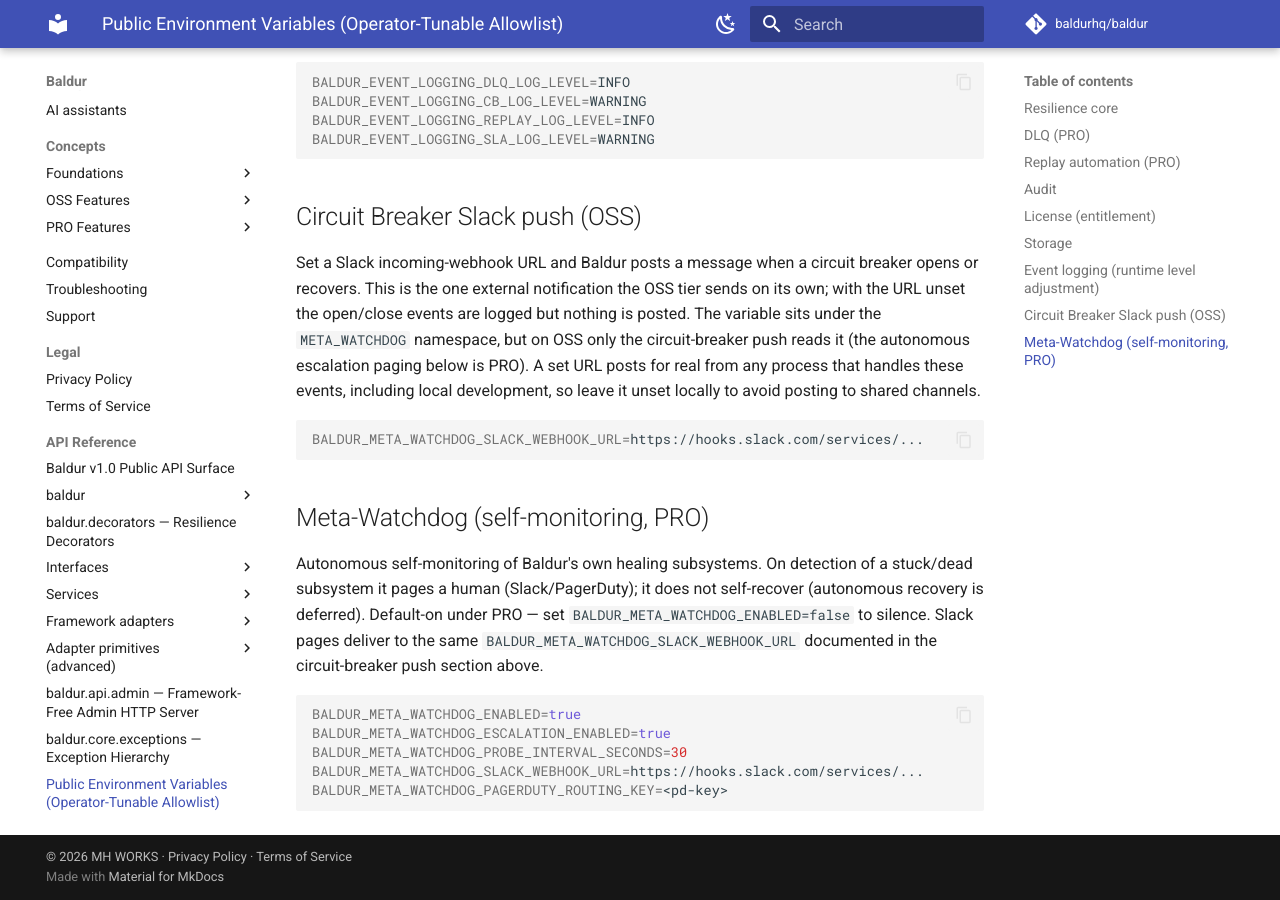
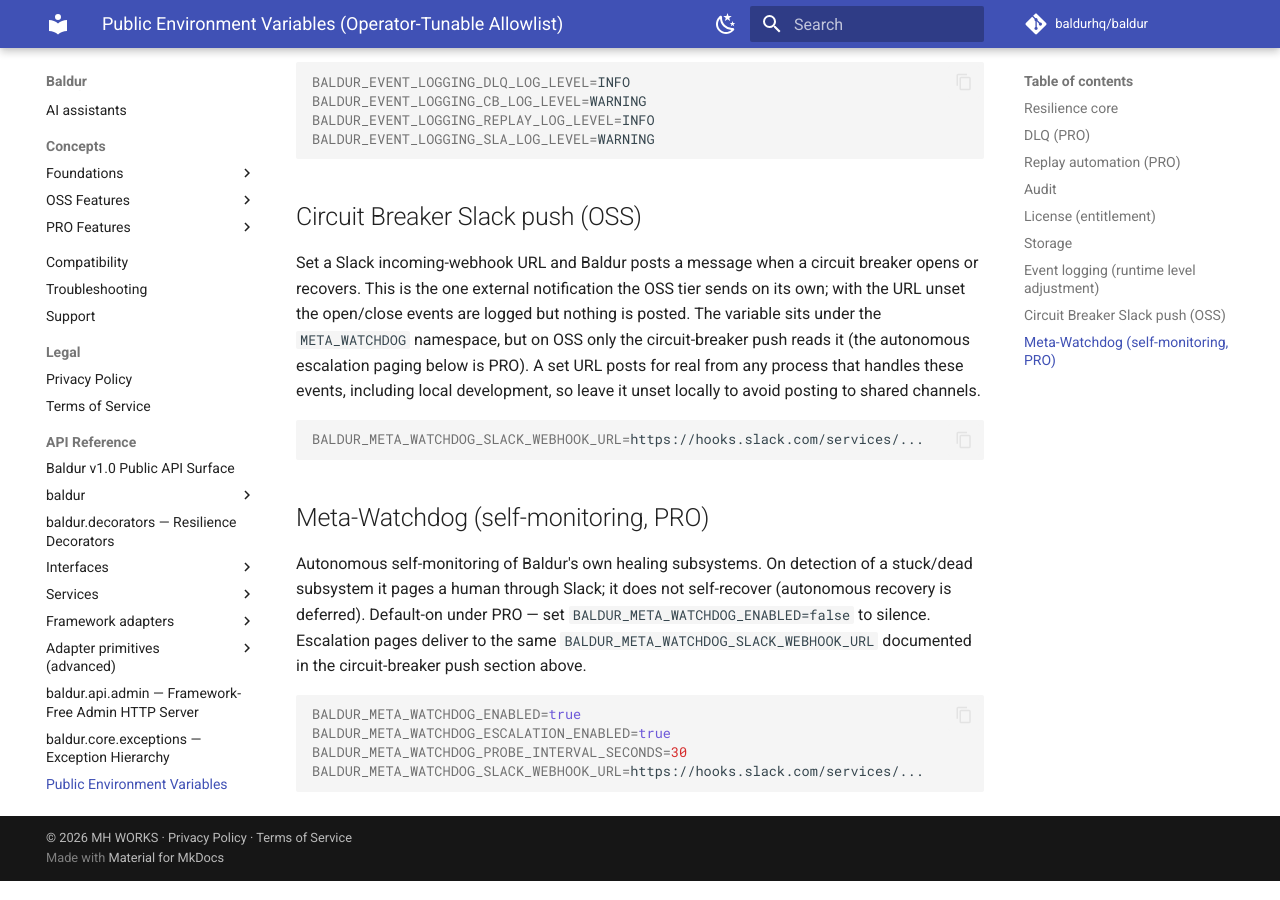
Before and after one commit to baldurhq/baldur, an MkDocs documentation site: the page built from docs/reference/env-vars.md, in a window 1280 px wide and 900 px high, scrolled down 2687 px. Built offline with MkDocs 1.6.1 and Material for MkDocs 9.7.7, drawn with Linux system fonts in a browser that asks for light colours; comment, search, counter and statistics services are not loaded.

Commit message:
docs(meta-watchdog): document Slack as the escalation channel
Escalation paging is verified end-to-end against Slack only. Drop the
PagerDuty mentions from the operator-facing guidance (concept guide,
env-var reference, escalation runbook) so the docs describe the
verified delivery path.

Co-Authored-By: Claude Fable 5 <noreply@anthropic.com>

````diff
--- a/docs/reference/env-vars.md
+++ b/docs/reference/env-vars.md
@@ -143,10 +143,10 @@ BALDUR_META_WATCHDOG_SLACK_WEBHOOK_URL=https://hooks.slack.com/services/...
 ## Meta-Watchdog (self-monitoring, PRO)
 
 Autonomous self-monitoring of Baldur's own healing subsystems. On detection
-of a stuck/dead subsystem it pages a human (Slack/PagerDuty); it does not
+of a stuck/dead subsystem it pages a human through Slack; it does not
 self-recover (autonomous recovery is deferred). Default-on under PRO — set
-`BALDUR_META_WATCHDOG_ENABLED=false` to silence. Slack pages deliver to the
-same `BALDUR_META_WATCHDOG_SLACK_WEBHOOK_URL` documented in the
+`BALDUR_META_WATCHDOG_ENABLED=false` to silence. Escalation pages deliver to
+the same `BALDUR_META_WATCHDOG_SLACK_WEBHOOK_URL` documented in the
 circuit-breaker push section above.
 
 ```bash
@@ -154,5 +154,4 @@ BALDUR_META_WATCHDOG_ENABLED=true
 BALDUR_META_WATCHDOG_ESCALATION_ENABLED=true
 BALDUR_META_WATCHDOG_PROBE_INTERVAL_SECONDS=30
 BALDUR_META_WATCHDOG_SLACK_WEBHOOK_URL=https://hooks.slack.com/services/...
-BALDUR_META_WATCHDOG_PAGERDUTY_ROUTING_KEY=<pd-key>
 ```
````
Also changed, not shown: docs/concepts/pro/meta-watchdog.md (+1 -1 lines), docs/runbooks/meta-watchdog-escalation-response.md (+4 -4 lines).
